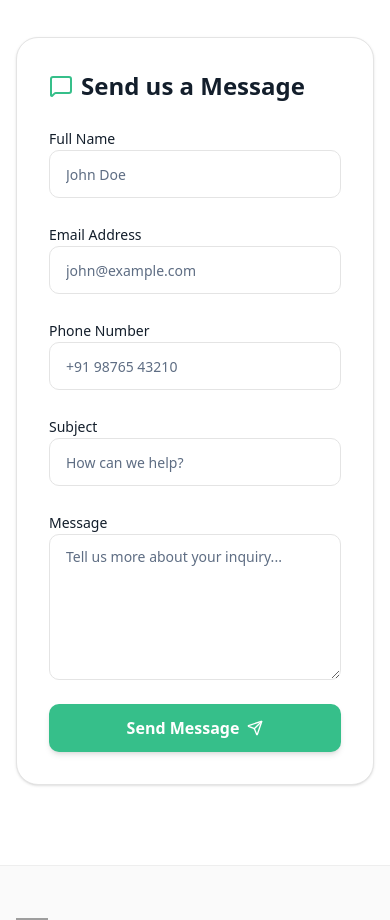
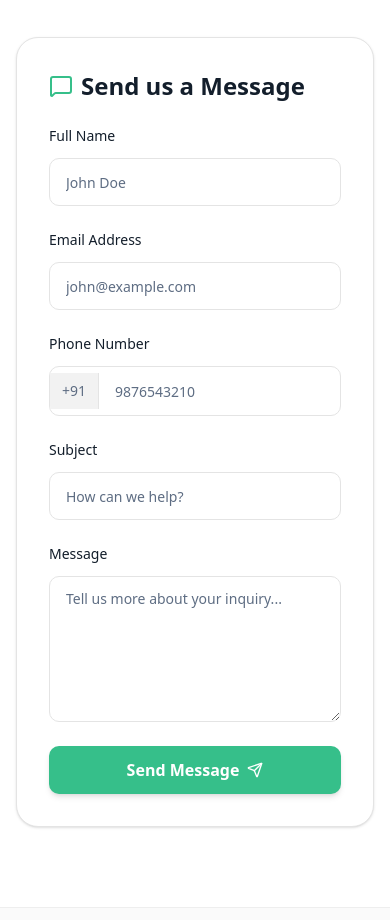
Before and after one commit to niks-nikhil-anand/swasthify_admin_portal, a Next.js app: page /contact in a window 390 px wide. Shown: the part 1200-2120 px from the top of the page. Built offline with nearby package versions, Linux system fonts and the light colour scheme; grey boxes are pictures that could not be loaded.

Commit message:
feat: Implement phone number input formatting and UI enhancements, and adjust form field requirements.

```diff
--- a/app/(root)/contact/page.tsx
+++ b/app/(root)/contact/page.tsx
@@ -25,7 +25,13 @@ export default function ContactPage() {
     };
 
     const handleChange = (e: React.ChangeEvent<HTMLInputElement | HTMLTextAreaElement>) => {
-        setFormData({ ...formData, [e.target.name]: e.target.value });
+        const { name, value } = e.target;
+        if (name === "phone") {
+            const numericValue = value.replace(/[^0-9]/g, "").slice(0, 10);
+            setFormData({ ...formData, [name]: numericValue });
+        } else {
+            setFormData({ ...formData, [name]: value });
+        }
     };
 
     return (
@@ -112,7 +118,7 @@ export default function ContactPage() {
                             <form onSubmit={handleSubmit} className="space-y-6">
                                 <div className="grid md:grid-cols-2 gap-6">
                                     <div className="space-y-2">
-                                        <label htmlFor="name" className="text-sm font-medium">Full Name</label>
+                                        <label htmlFor="name" className="block text-sm font-medium pb-1">Full Name</label>
                                         <input
                                             type="text"
                                             id="name"
@@ -125,7 +131,7 @@ export default function ContactPage() {
                                         />
                                     </div>
                                     <div className="space-y-2">
-                                        <label htmlFor="email" className="text-sm font-medium">Email Address</label>
+                                        <label htmlFor="email" className="block text-sm font-medium pb-1">Email Address</label>
                                         <input
                                             type="email"
                                             id="email"
@@ -140,26 +146,30 @@ export default function ContactPage() {
                                 </div>
                                 <div className="grid md:grid-cols-2 gap-6">
                                     <div className="space-y-2">
-                                        <label htmlFor="phone" className="text-sm font-medium">Phone Number</label>
+                                        <label htmlFor="phone" className="block text-sm font-medium pb-1">Phone Number</label>
+                                        <div className="flex bg-background border border-input rounded-lg ring-offset-background focus-within:ring-2 focus-within:ring-ring focus-within:ring-offset-2 overflow-hidden items-center">
+                                            <div className="bg-muted px-3 py-2 border-r border-input text-muted-foreground text-sm font-medium">
+                                                +91
+                                            </div>
                                             <input
                                                 type="tel"
                                                 id="phone"
                                                 name="phone"
-                                            placeholder="+91 98765 43210"
+                                                placeholder="9876543210"
                                                 required
                                                 value={formData.phone}
                                                 onChange={handleChange}
-                                            className="flex h-12 w-full rounded-lg border border-input bg-background px-4 py-2 text-sm ring-offset-background file:border-0 file:bg-transparent file:text-sm file:font-medium placeholder:text-muted-foreground focus-visible:outline-none focus-visible:ring-2 focus-visible:ring-ring focus-visible:ring-offset-2 disabled:cursor-not-allowed disabled:opacity-50"
+                                                className="flex h-12 w-full bg-transparent px-4 py-2 text-sm placeholder:text-muted-foreground focus:outline-none disabled:cursor-not-allowed disabled:opacity-50 border-none rounded-none"
                                             />
                                         </div>
+                                    </div>
                                     <div className="space-y-2">
-                                        <label htmlFor="subject" className="text-sm font-medium">Subject</label>
+                                        <label htmlFor="subject" className="block text-sm font-medium pb-1">Subject</label>
                                         <input
                                             type="text"
                                             id="subject"
                                             name="subject"
                                             placeholder="How can we help?"
-                                            required
                                             value={formData.subject}
                                             onChange={handleChange}
                                             className="flex h-12 w-full rounded-lg border border-input bg-background px-4 py-2 text-sm ring-offset-background file:border-0 file:bg-transparent file:text-sm file:font-medium placeholder:text-muted-foreground focus-visible:outline-none focus-visible:ring-2 focus-visible:ring-ring focus-visible:ring-offset-2 disabled:cursor-not-allowed disabled:opacity-50"
@@ -167,7 +177,7 @@ export default function ContactPage() {
                                     </div>
                                 </div>
                                 <div className="space-y-2">
-                                    <label htmlFor="message" className="text-sm font-medium">Message</label>
+                                    <label htmlFor="message" className="block text-sm font-medium pb-1">Message</label>
                                     <textarea
                                         id="message"
                                         name="message"
```
Lines whose indentation alone changed are shown as unchanged.
